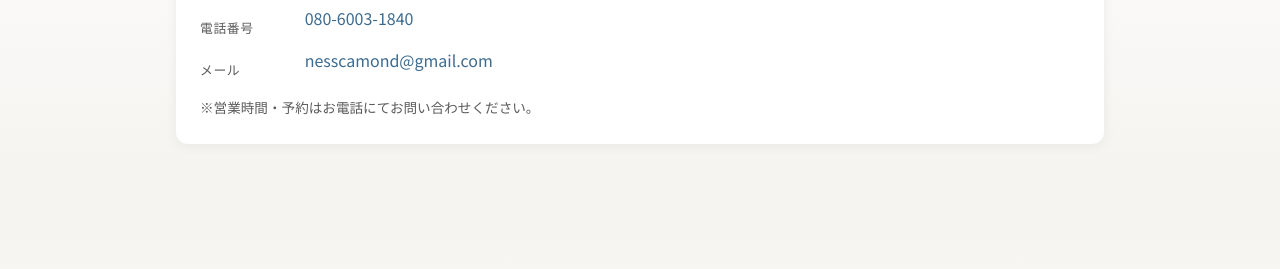
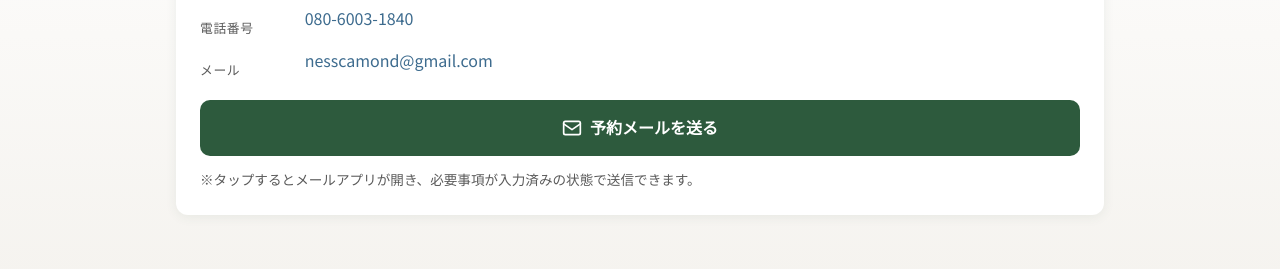
Before and after one commit to taikiyoshino-spec/negishifarm, a plain HTML site: page index.html in a window 1280 px wide. Shown: the part 8904-9173 px from the top of the page. Drawn offline with Linux system fonts and the light colour scheme; no server answers; a script that the page names is missing; a web font is replaced by a local one.

Commit message:
連絡先に予約メールボタンを追加（テンプレート入りmailtoリンク）
Co-Authored-By: Claude Sonnet 4.6 <noreply@anthropic.com>

```diff
--- a/index.html
+++ b/index.html
@@ -367,7 +367,11 @@
             <dt>メール</dt>
             <dd><a href="mailto:nesscamond@gmail.com">nesscamond@gmail.com</a></dd>
           </dl>
-          <p class="contact-note">※営業時間・予約はお電話にてお問い合わせください。</p>
+          <a class="reserve-mail-btn" href="mailto:nesscamond@gmail.com?subject=%E3%83%96%E3%83%AB%E3%83%BC%E3%83%99%E3%83%AA%E3%83%BC%E7%8B%A9%E3%82%8A%20%E4%BA%88%E7%B4%84&body=%E3%80%90%E3%81%8A%E5%90%8D%E5%89%8D%E3%80%91%0A%0A%E3%80%90%E6%9D%A5%E5%9C%92%E5%B8%8C%E6%9C%9B%E6%97%A5%E3%80%91%E5%B9%B4%E3%80%80%E3%80%80%E6%9C%88%E3%80%80%E3%80%80%E6%97%A5%EF%BC%88%E3%80%80%EF%BC%89%0A%0A%E3%80%90%E6%9D%A5%E5%9C%92%E5%B8%8C%E6%9C%9B%E6%99%82%E5%88%BB%E3%80%91%E3%80%80%E6%99%82%E9%A0%83%0A%0A%E3%80%90%E4%BA%BA%E6%95%B0%E3%80%91%E5%A4%A7%E4%BA%BA%EF%BC%9A%E3%80%80%E5%90%8D%20%2F%20%E5%B0%8F%E5%AD%A6%E7%94%9F%E4%BB%A5%E4%B8%8A%EF%BC%9A%E3%80%80%E5%90%8D%20%2F%20%E5%B9%BC%E5%85%90%EF%BC%9A%E3%80%80%E5%90%8D%0A%0A%E3%80%90%E3%81%94%E9%80%A3%E7%B5%A1%E5%85%88%EF%BC%88%E9%9B%BB%E8%A9%B1%E7%95%AA%E5%8F%B7%EF%BC%89%E3%80%91%0A%0A%E3%80%90%E3%81%9D%E3%81%AE%E4%BB%96%E3%81%94%E8%A6%81%E6%9C%9B%E3%80%91">
+            <svg viewBox="0 0 24 24" fill="none" stroke="currentColor" stroke-width="2" stroke-linecap="round" stroke-linejoin="round" aria-hidden="true"><rect x="2" y="4" width="20" height="16" rx="2"/><path d="m2 7 10 7 10-7"/></svg>
+            予約メールを送る
+          </a>
+          <p class="contact-note">※タップするとメールアプリが開き、必要事項が入力済みの状態で送信できます。</p>
         </div>
       </div>
     </section>
--- a/styles.css
+++ b/styles.css
@@ -1012,6 +1012,38 @@ a:hover {
   margin: 0;
   font-size: 0.85rem;
   color: var(--color-text-muted);
+}
+
+.reserve-mail-btn {
+  display: flex;
+  align-items: center;
+  justify-content: center;
+  gap: 8px;
+  width: 100%;
+  margin: 20px 0 12px;
+  padding: 14px 20px;
+  background: var(--color-primary);
+  color: #fff;
+  border-radius: 10px;
+  font-size: 1rem;
+  font-weight: 700;
+  text-decoration: none;
+  transition: background 0.2s, transform 0.15s;
+}
+
+.reserve-mail-btn:hover {
+  background: var(--color-primary-dark, #3a7a2a);
+  text-decoration: none;
+}
+
+.reserve-mail-btn:active {
+  transform: scale(0.98);
+}
+
+.reserve-mail-btn svg {
+  width: 20px;
+  height: 20px;
+  flex-shrink: 0;
 }
 
 /* ----- アクセス ----- */
```
